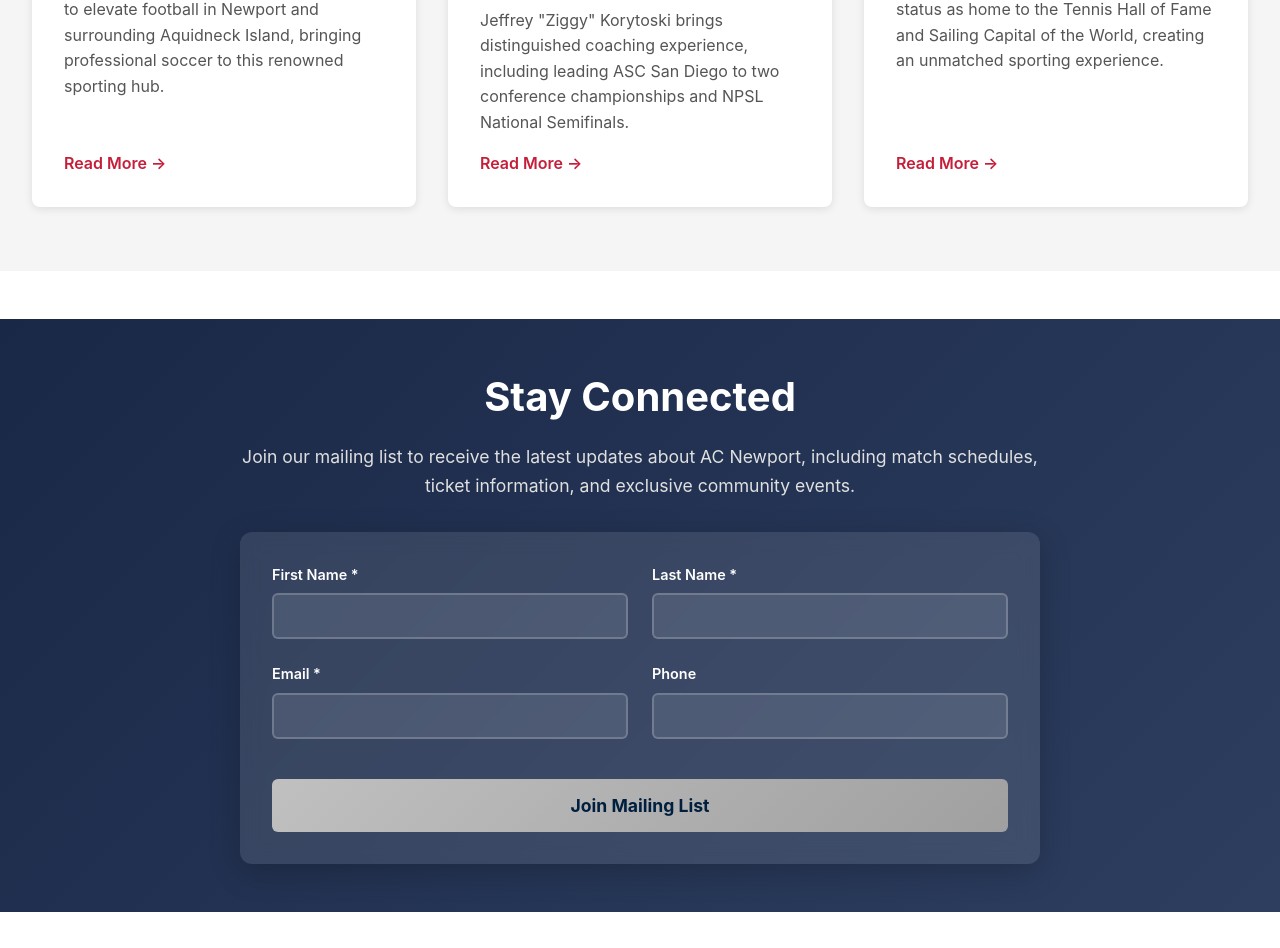
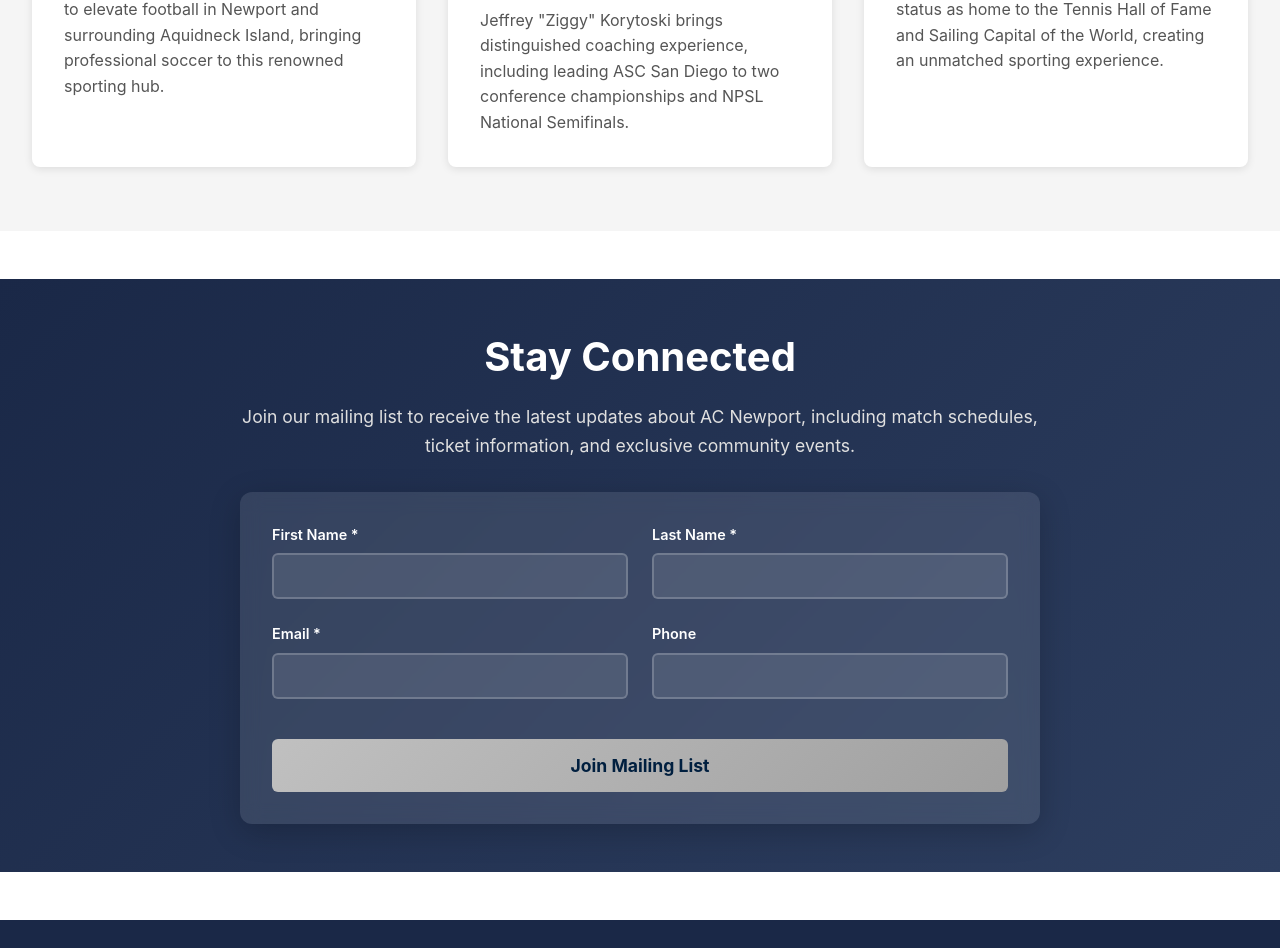
Before and after one commit to dmcsparren/ac-newport, a React (Vite) app: page / in a window 1280 px wide. Shown: the part 1227-2175 px from the top of the page. Built offline with nearby package versions, Linux system fonts and the light colour scheme; the HTML template or start-up script is replaced by a standard one.

Commit message:
drop "Read More" until news post pages are ready

```diff
--- a/src/components/News/News.tsx
+++ b/src/components/News/News.tsx
@@ -47,7 +47,6 @@ const News = () => {
               <h3 className="news-title">{article.title}</h3>
               <time className="news-date">{article.date}</time>
               <p className="news-excerpt">{article.excerpt}</p>
-              <a href={`#news-${article.id}`} className="read-more">Read More →</a>
             </article>
           ))}
         </div>
```
